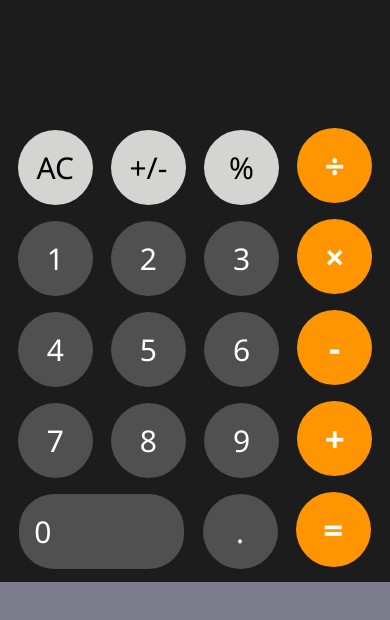
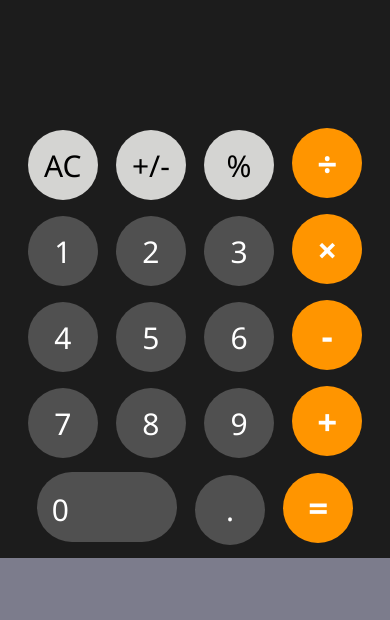
Before and after one commit to uzomajeremiah/calculator, a plain HTML site: page cal/index.html in a window 390 px wide. Drawn offline with Linux system fonts and the light colour scheme.

Commit message:
Update index.html

```diff
--- a/cal/index.html
+++ b/cal/index.html
@@ -79,13 +79,18 @@
             background-color: #D4D4D2;
             color: #000;
         }
-        @media only screen and (max-width: 480px) and (min-width: 361px){
+        @media only screen and (max-width: 480px){
             .container {
               width: 100%;
               margin: 0;
             }
+            button {
+            width: 70px;
+            height: 70px;
+
+            }
             .zero {
-              width: 165px;
+              width: 140px;
             }
         }
         @media only screen and (max-width: 360px){
```
